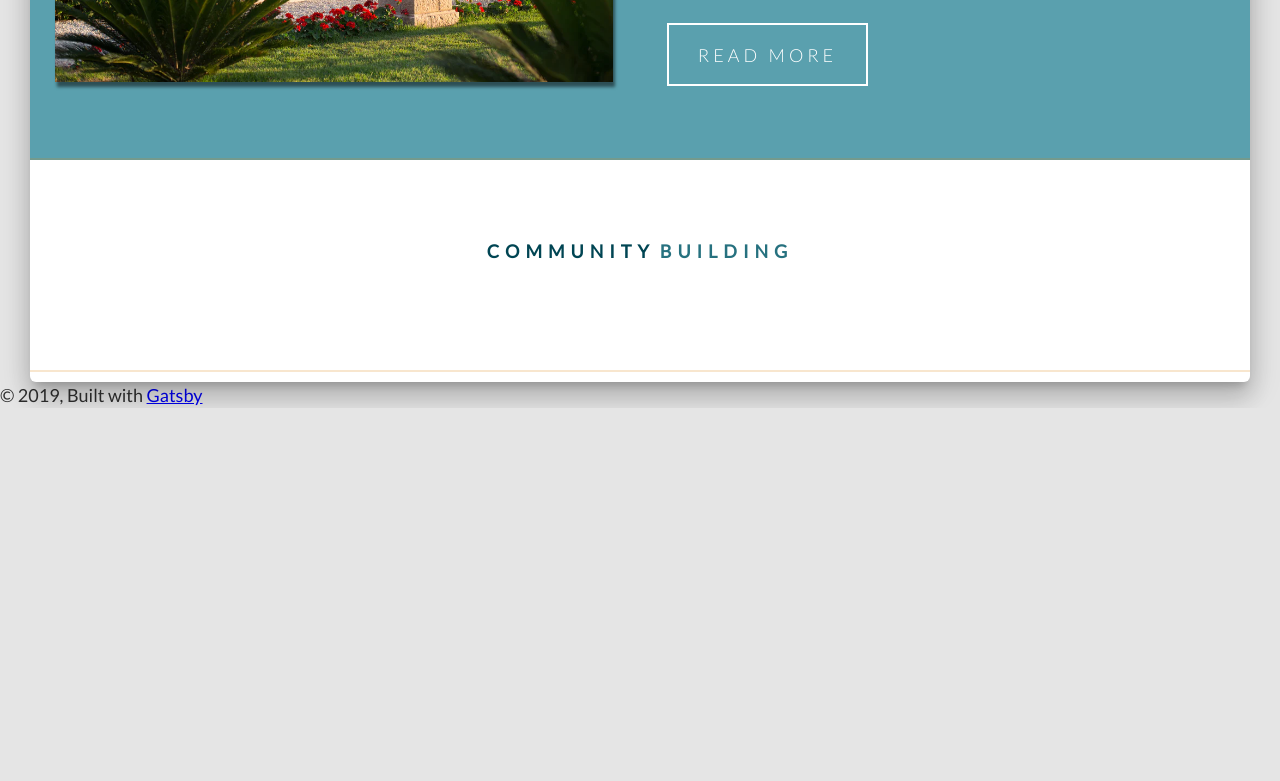
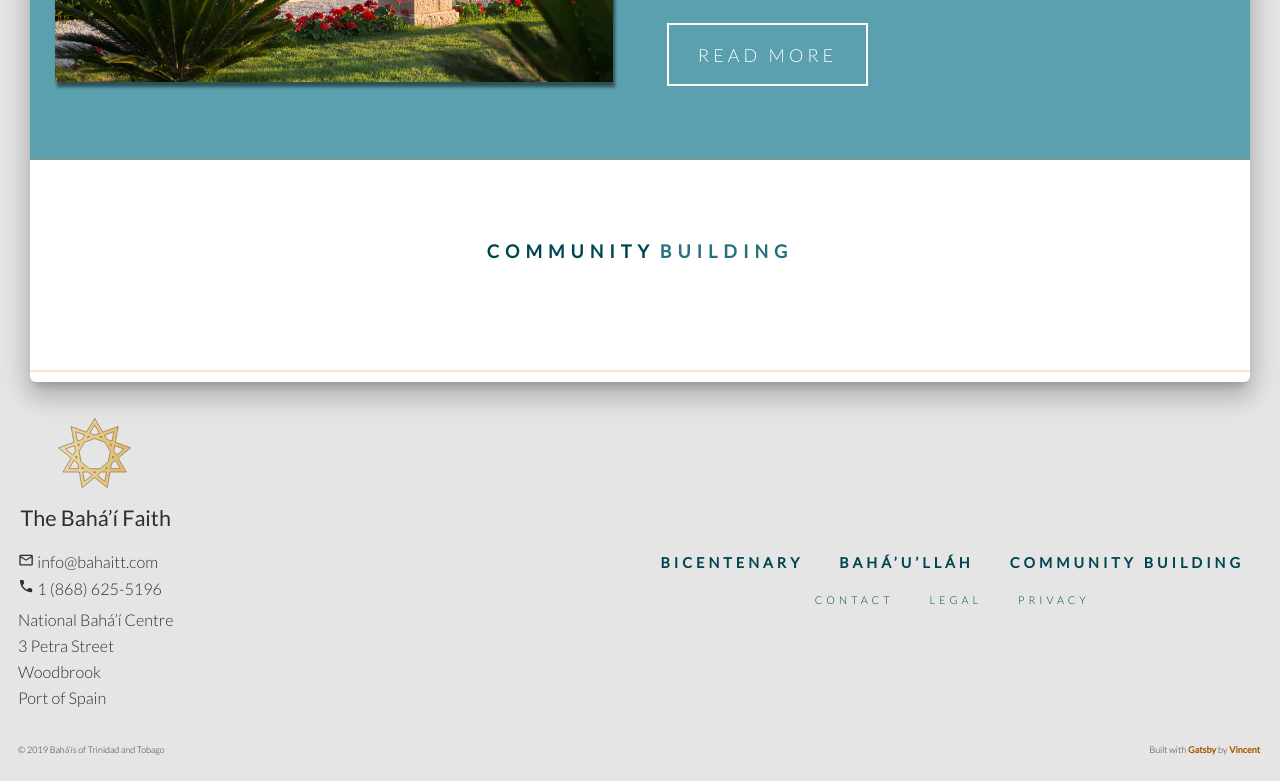
Before and after one commit to vramdhanie/bahai_gatsby, a Gatsby site: page / in a window 1280 px wide. Shown: the part 1756-2537 px from the top of the page. Before the commit the page ends 2164 px from the top, so only its background shows below. Built offline with nearby package versions, Linux system fonts and the light colour scheme; Gatsby itself is replaced by a stand-in of ours.

Commit message:
Add the footer component

```diff
--- a/src/components/footer.js
+++ b/src/components/footer.js
@@ -1,13 +1,176 @@
 import React from "react"
+import styled from "styled-components"
+import Logo from "../components/logo"
+import { MdMailOutline, MdPhone } from "react-icons/md"
+import AniLink from "gatsby-plugin-transition-link/AniLink"
 
-const Footer = () => {
+const Footer = ({ className }) => {
   return (
-    <footer>
-      © {new Date().getFullYear()}, Built with
-      {` `}
-      <a href="https://www.gatsbyjs.org">Gatsby</a>
+    <footer className={className}>
+      <section className="footer_top">
+        <div className="identity">
+          <Logo />
+          <div className="bahai">The Bahá’í Faith</div>
+          <address>
+            <div className="email">
+              <MdMailOutline /> info@bahaitt.com
+            </div>
+            <div className="phone">
+              <MdPhone /> 1 (868) 625-5196
+            </div>
+            <div className="address">
+              National Bahá’í Centre <br />
+              3 Petra Street <br />
+              Woodbrook <br />
+              Port of Spain
+            </div>
+          </address>
+        </div>
+        <div className="footer-links">
+          <div className="links">
+            <AniLink fade to="/bicentenary" className="footer-link-main">
+              bicentenary
+            </AniLink>
+
+            <AniLink fade to="/bahaullah" className="footer-link-main">
+              Bahá’u’lláh
+            </AniLink>
+
+            <AniLink fade to="/community" className="footer-link-main">
+              Community Building
+            </AniLink>
+          </div>
+          <div className="links_small">
+            <AniLink fade to="/contact" className="footer-link-small">
+              Contact
+            </AniLink>
+            <AniLink fade to="/legal" className="footer-link-small">
+              Legal
+            </AniLink>
+            <AniLink fade to="/privacy" className="footer-link-small">
+              Privacy
+            </AniLink>
+          </div>
+        </div>
+      </section>
+      <section className="faded">
+        <div>© {new Date().getFullYear()} Bahá’ís of Trinidad and Tobago</div>
+        <div>
+          Built with
+          <span className="gatsby">
+            <a href="https://www.gatsbyjs.org">Gatsby</a>
+          </span>
+          by
+          <span className="vincent">
+            <a href="https://vincentramdhanie.com">Vincent</a>
+          </span>
+        </div>
+      </section>
     </footer>
   )
 }
 
-export default Footer
+export default styled(Footer)`
+  margin-top: 1rem;
+  padding: 1rem;
+  font-size: 0.9rem;
+  font-weight: 300;
+
+  .bahai {
+    font-size: 1.5rem;
+    margin-bottom: 1rem;
+    margin-top: -1rem;
+    font-weight: 400;
+  }
+  .faded {
+    font-size: 0.5rem;
+    display: flex;
+    justify-content: space-between;
+  }
+
+  .gatsby,
+  .vincent {
+    padding: 2px;
+  }
+  .gatsby a,
+  .vincent a,
+  .gatsby a:visited,
+  .vincent a:visited {
+    text-decoration: none;
+    color: var(--secondaryDark);
+    font-weight: bold;
+  }
+
+  .gatsby a:hover,
+  .vincent a:hover {
+    color: var(--secondary);
+  }
+  .footer_top {
+    display: flex;
+    align-items: center;
+    justify-content: space-between;
+    flex-direction: column;
+  }
+
+  .identity {
+    display: flex;
+    flex-direction: column;
+    align-items: center;
+  }
+  .address {
+    margin-top: 5px;
+  }
+
+  address {
+    font-style: normal;
+  }
+
+  .links {
+    text-align: center;
+  }
+  .links a {
+    font-size: 0.8rem;
+    display: block;
+    text-decoration: none;
+    text-transform: uppercase;
+    color: var(--primaryDark);
+    margin: 0.5rem 1rem;
+    letter-spacing: var(--mainSpacing);
+    transition: var(--mainTransition);
+    font-weight: bold;
+  }
+
+  .links a:hover {
+    color: var(--secondaryDark);
+  }
+
+  .links_small {
+    text-align: center;
+  }
+
+  .links_small a {
+    font-size: 0.6rem;
+    text-decoration: none;
+    text-transform: uppercase;
+    color: var(--primaryDark);
+    margin: 0.5rem 1rem;
+    letter-spacing: var(--mainSpacing);
+    transition: var(--mainTransition);
+  }
+  .links_small a:hover {
+    color: var(--secondaryDark);
+  }
+  @media (min-width: 776px) {
+    .footer_top {
+      flex-direction: row;
+    }
+
+    .links a {
+      display: inline-block;
+    }
+    .bahai {
+      font-size: 1.2rem;
+      text-align: center;
+    }
+  }
+`
```
